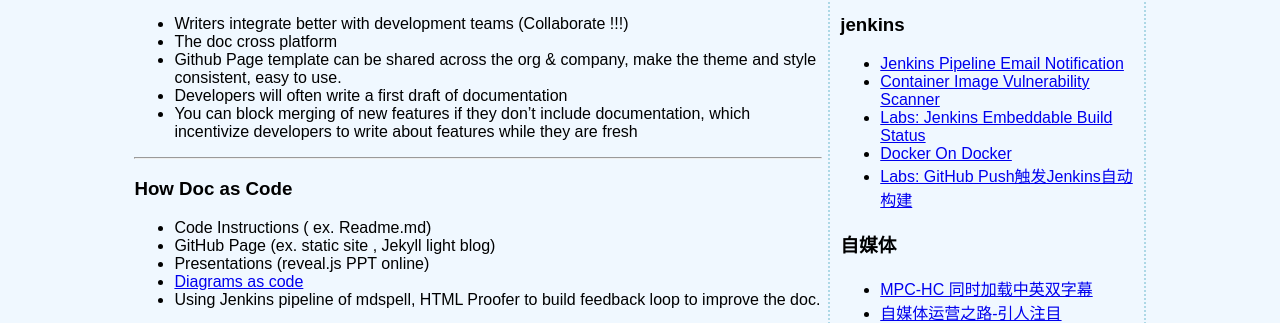
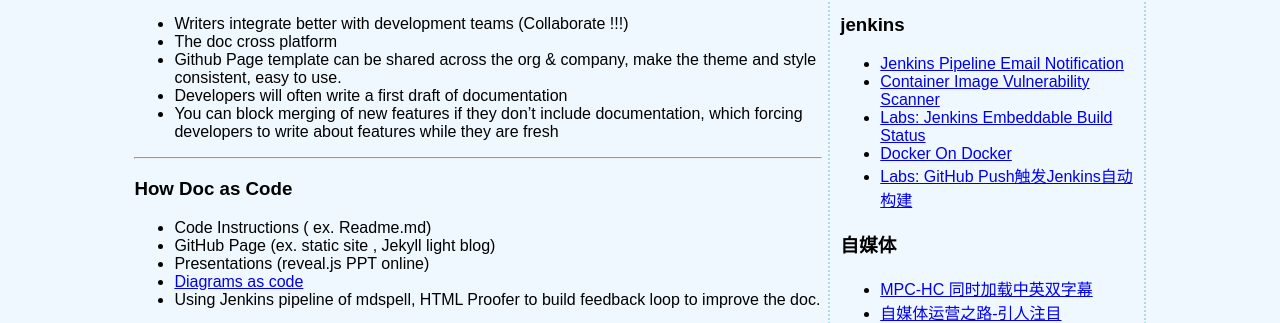
Before and after one commit to liuning0820/liuning0820.github.io, a Jekyll site: the page built from ex_presentations/2019-06_jenkins_area_meetup/everything-as-code.md, in a window 1280 px wide. Shown: the part 1175-1498 px from the top of the page. Built offline with Jekyll 4.4.1, drawn with Linux system fonts in a browser that asks for light colours; our own code applies the rules of GitHub Pages for plain Markdown files.

Commit message:
update a bit

```diff
--- a/ex_presentations/2019-06_jenkins_area_meetup/everything-as-code.md
+++ b/ex_presentations/2019-06_jenkins_area_meetup/everything-as-code.md
@@ -41,7 +41,7 @@ Docs as Code approach gives benefits:
 - The doc cross platform
 - Github Page template can be shared across the org & company, make the theme and style consistent, easy to use.
 - Developers will often write a first draft of documentation
-- You can block merging of new features if they don’t include documentation, which incentivize developers to write about features while they are fresh
+- You can block merging of new features if they don’t include documentation, which forcing developers to write about features while they are fresh
 
 ----
 
```
Also changed, not shown: .devcontainer/devcontainer.json (added), 2 other files.
